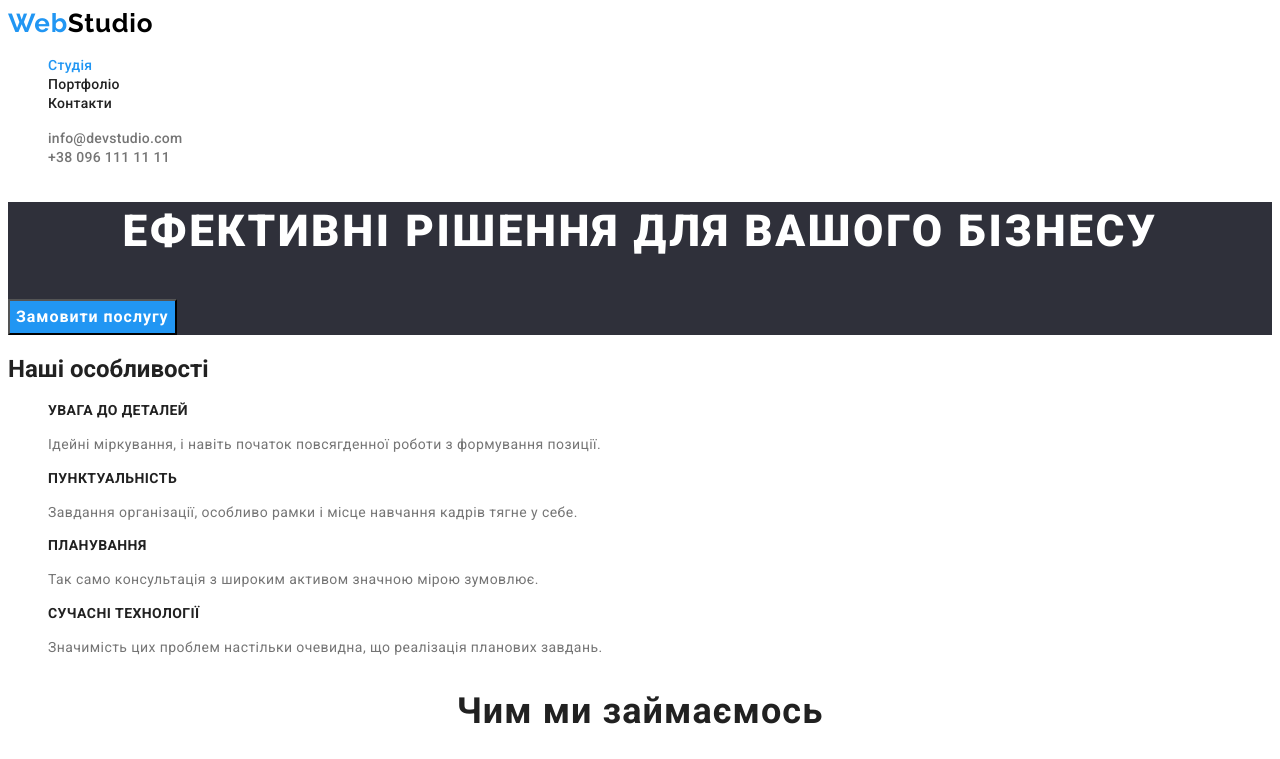
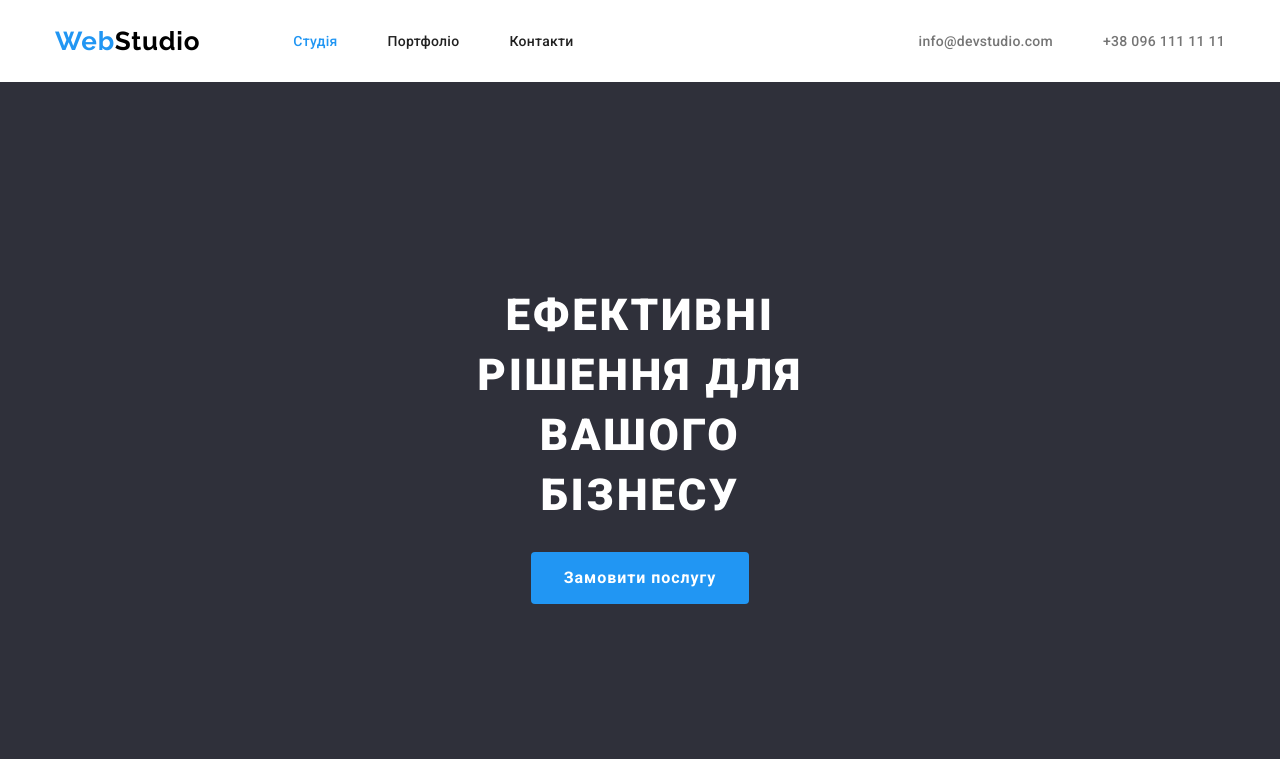
Before and after one commit to JulkaUlka/goit-markup-hw-03, a plain HTML site: page index.html in a window 1280 px wide. Shown: the top 759 px of the page. Drawn offline with nearby package versions, Linux system fonts and the light colour scheme.

Commit message:
added main positioning to the header, to the hero and to the footer t

```diff
--- a/css/style.css
+++ b/css/style.css
@@ -4,17 +4,49 @@
   --second-color: #757575;
   --bg-color: #2f303a;
 }
+html {
+  box-sizing: border-box;
+}
+
+*,
+*:before,
+*:after {
+  box-sizing: inherit;
+}
 body {
   background-color: #ffffff;
   font-family: 'Roboto', sans-serif;
   color: var(--main-color);
+  margin: 0;
 }
 li {
   list-style: none;
+  margin: 0;
+  padding: 0;
 }
 a {
   text-decoration: none;
 }
+h1,h2,h3,p,ul{
+  margin-top: 0;
+  padding-left: 0;
+}
+.container {
+
+  width: 1200px;
+  margin: 0 auto;
+  padding-left: 15px;
+  padding-right: 15px;
+  /* background-color: green;   */
+}
+nav{
+  display: flex;
+  align-items: center;
+}
+.logo{
+margin-right: 93px;
+}
+
 .logo,
 .footer-logo {
   font-family: 'Raleway', sans-serif;
@@ -27,8 +59,25 @@ a {
 .accent {
   color: var(--brand-color);
 }
+
+.nav-link, .adress-nav {
+  display: flex;
+  padding-top: 32px;
+  padding-bottom: 32px;
+  margin-top: 0;
+  margin-bottom: 0;
+  padding-left: 0;
+}
+.nav-link .item:not(:last-child),
+.adress-nav .item:not(:last-child){
+  margin-right: 50px;
+  display: block;
+}
+.adress-nav {
+  margin-left: auto;
+}
 .nav-link a,
-.adress-link a {
+.adress-nav a {
   font-weight: 500;
   font-size: 14px;
   line-height: 1.14;
@@ -37,8 +86,8 @@ a {
 }
 .nav-link a:hover,
 .nav-link a:focus,
-.adress-link a:hover,
-.adress-link a:focus,
+.adress-nav a:hover,
+.adress-nav a:focus,
 .footer-adress a:hover,
 .footer-contact a:hover,
 .footer-adress a:focus,
@@ -48,22 +97,31 @@ a {
 .current a {
   color: var(--brand-color);
 }
-.adress-link a {
+.adress-nav a {
   color: var(--second-color);
 }
 .hero {
   background-color: var(--bg-color);
+  text-align: center;
+  padding: 204px 452px 200px;
+
 }
 .main-title {
+
+margin-bottom: 26px;
   font-weight: 900;
   font-size: 44px;
   line-height: 1.36;
-  text-align: center;
+
   letter-spacing: 0.06em;
   text-transform: uppercase;
   color: #ffffff;
 }
 .btn {
+  display: inline-block;
+  padding: 10px 32px;
+  border: 1px solid transparent;
+  border-radius: 4px;
   font-family: 'Roboto', sans-serif;
   font-weight: 700;
   font-size: 16px;
@@ -145,9 +203,19 @@ a {
 }
 .footer {
   background-color: var(--bg-color);
+ padding-top: 60px;
+ padding-bottom: 60px;
+}
+.adress{
+  margin-bottom: 0;
+  margin-top: 20px;
+}
+.adress li:not(:last-child){
+ padding-bottom: 9px;
 }
 .footer-logo {
   color: #ffffff;
+
 }
 .footer-adress a,
 .footer-contact a {
@@ -156,6 +224,7 @@ a {
   font-size: 14px;
   line-height: 1.71;
   letter-spacing: 0.03em;
+
 }
 .footer-contact a {
   color: rgba(255, 255, 255, 0.6);
--- a/index.html
+++ b/index.html
@@ -11,29 +11,33 @@
       href="https://fonts.googleapis.com/css2?family=Raleway:wght@700&family=Roboto:wght@400;500;700;900&display=swap"
       rel="stylesheet"
     />
+    <link rel="stylesheet" href="node_modules/modern-normalize/modern-normalize.css">
     <link rel="stylesheet" href="./css/style.css" />
   </head>
   <body>
     <header>
+      <div class="container">
       <nav>
         <a href="./index.html" class="logo"> <span class="accent">Web</span>Studio </a>
         <ul class="nav-link">
-          <li class="current"><a href="./index.html"> Студія </a></li>
-          <li><a href="./portfolio.html"> Портфоліо </a></li>
-          <li><a href=" "> Контакти </a></li>
+          <li class="current item"><a href="./index.html"> Студія </a></li>
+          <li class="item"><a href="./portfolio.html"> Портфоліо </a></li>
+          <li class="item"><a href=" "> Контакти </a></li>
         </ul>
-        <ul class="adress-link">
-          <li><a href="mailto:info@devstudio.com">info@devstudio.com</a></li>
-          <li><a href="callto:+380961111111">+38 096 111 11 11</a></li>
+        <ul class="adress-nav">
+          <li class="item"><a href="mailto:info@devstudio.com">info@devstudio.com</a></li>
+          <li class="item"><a href="callto:+380961111111">+38 096 111 11 11</a></li>
         </ul>
       </nav>
+      </div>
     </header>
     <main>
       <section class="hero">
-        <h1 class="main-title">ЕФЕКТИВНІ РІШЕННЯ ДЛЯ ВАШОГО БІЗНЕСУ</h1>
+        <h1 class="main-title">ЕФЕКТИВНІ РІШЕННЯ ДЛЯ </br>ВАШОГО БІЗНЕСУ</h1>
         <button type="button" class="btn">Замовити послугу</button>
       </section>
       <section>
+        <div class="container">
         <h2>Наші особливості</h2>
         <ul class="features">
           <li>
@@ -53,8 +57,10 @@
             <p>Значимість цих проблем настільки очевидна, що реалізація планових завдань.</p>
           </li>
         </ul>
+        </div>
       </section>
       <section>
+        <div class="container">
         <h2 class="section-title">Чим ми займаємось</h2>
         <ul>
           <li>
@@ -79,8 +85,10 @@
             />
           </li>
         </ul>
+        </div>
       </section>
       <section class="team">
+        <div class="container">
         <h2 class="section-title">Наша команда</h2>
         <ul>
           <li>
@@ -104,14 +112,16 @@
             <p>UI Designer</p>
           </li>
         </ul>
+        </div>
       </section>
     </main>
     <footer class="footer">
+      <div class="container">
       <a href="./index.html" class="footer-logo">
         <span class="accent">Web</span>Studio
       </a>
       <address>
-        <ul>
+        <ul class="adress">
           <li class="footer-adress">
             <a
               href="https://www.google.com/maps/place/%D0%B1%D1%83%D0%BB%D1%8C%D0%B2%D0%B0%D1%80+%D0%9B%D0%B5%D1%81%D1%96+%D0%A3%D0%BA%D1%80%D0%B0%D1%97%D0%BD%D0%BA%D0%B8,+26,+%D0%9A%D0%B8%D1%97%D0%B2,+02000/@50.4265807,30.5383858,17z/data=!3m1!4b1!4m6!3m5!1s0x40d4cf0e033ecbe9:0x57a4dffefec77da0!8m2!3d50.4265807!4d30.5383858!16s%2Fg%2F1tctq5jv"
@@ -125,6 +135,7 @@
           <li class="footer-contact"><a href="callto:+380961111111">+38 096 111 11 11</a></li>
         </ul>
       </address>
+      </div>
     </footer>
   </body>
 </html>
```
Also changed, not shown: portfolio.html (+18 -15 lines).
